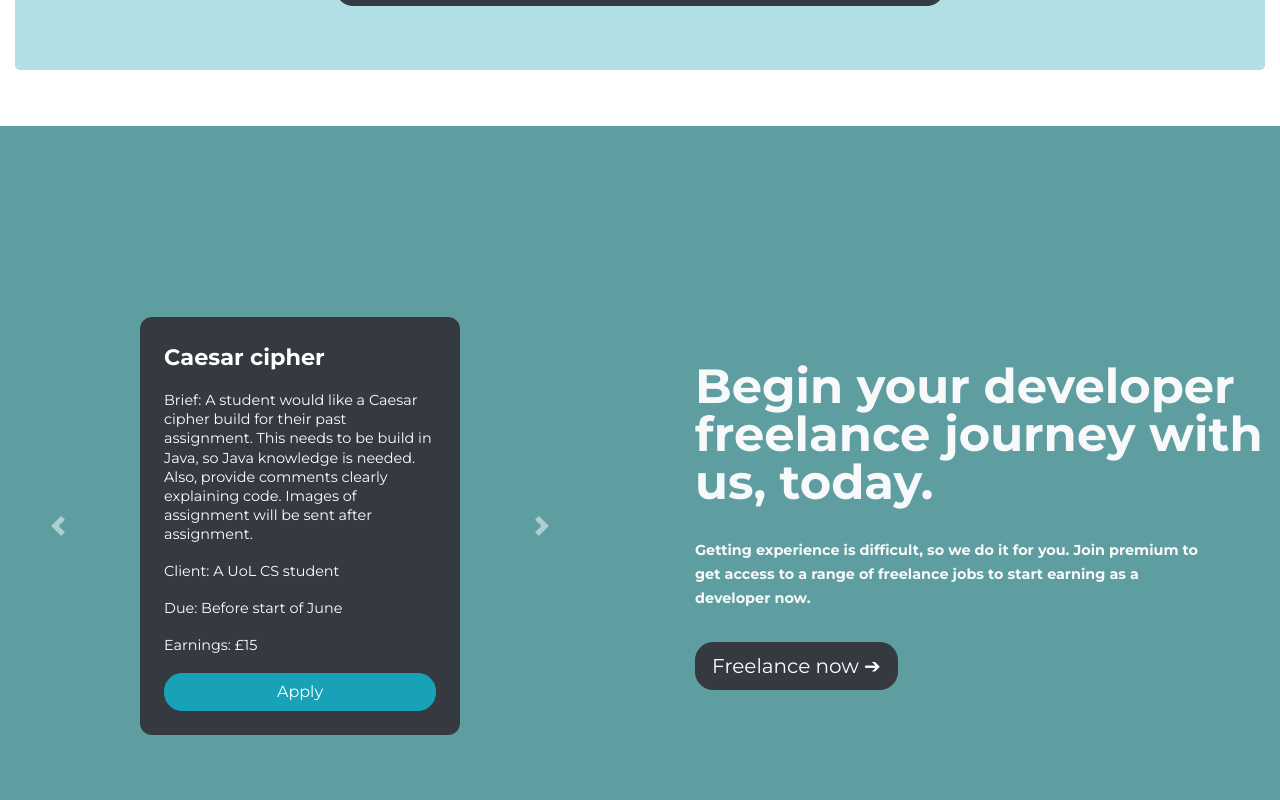
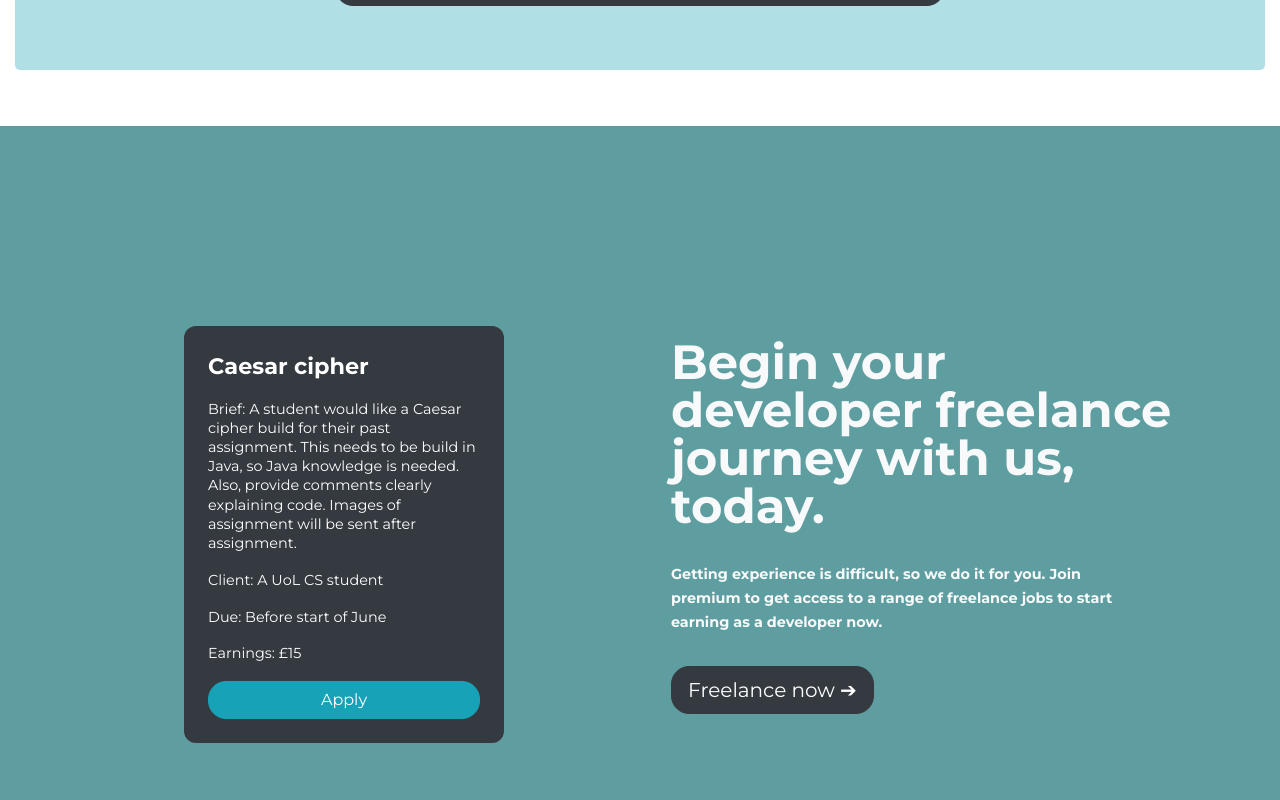
Before and after one commit to sgmselli/Devify, a React (Create React App) app in the folder frontend/: page / in a window 1280 px wide. Shown: the part 4920-5720 px from the top of the page. Built offline with nearby package versions, Linux system fonts and the light colour scheme.

Commit message:
freelance resizing

```diff
--- a/frontend/src/routes/Landing/Landing.css
+++ b/frontend/src/routes/Landing/Landing.css
@@ -446,12 +446,21 @@ button:hover b {
     justify-content: center;
 }
 
+.freelanceContainer {
+    margin:0 auto;
+    width:90%;
+}
+
 .freelanceIndex .row {
     display: flex;
     align-items: center;
     justify-content: center;
     margin: 0 auto;
-    gap:5rem;
+    gap:2rem;
+}
+
+.freelanceCol {
+    height:25rem;
 }
 
 .indexText {
@@ -562,9 +571,12 @@ textarea {
         max-width: 28rem;
     }
 
+    .freelanceCol {
+        margin:5rem auto;
+    }
+
     .freelanceIndex {
-        padding-top:8rem;
-        padding-bottom: 3rem;
+        padding-bottom:5rem;
     }
 
 }
--- a/frontend/src/routes/Landing/Landing.jsx
+++ b/frontend/src/routes/Landing/Landing.jsx
@@ -404,10 +404,10 @@ function Landing() {
                 </div>
 
                 <div className='freelanceIndex'>
-                    <div className='row'>
+                    <div className='row freelanceContainer'>
 
-                        <div className='col-lg'>
-                            <div id="carouselExampleControls" class="carousel slide" data-ride="carousel">
+                        <div className='col-lg freelanceCol'>
+                            <div id="carouselExampleControls" className="carousel slide" data-ride="carousel">
                                 <div class="carousel-inner">
                                     <div class="carousel-item active">
                                         <div className='landingCarousel'>
@@ -469,22 +469,6 @@ function Landing() {
                                         </div>
                                     </div>
                                 </div>
-                                <a
-                                    class="carousel-control-prev"
-                                    href="#carouselExampleControls"
-                                    role="button"
-                                    data-slide="prev">
-                                    <span class="carousel-control-prev-icon" aria-hidden="true"></span>
-                                    <span class="sr-only">Previous</span>
-                                </a>
-                                <a
-                                    class="carousel-control-next"
-                                    href="#carouselExampleControls"
-                                    role="button"
-                                    data-slide="next">
-                                    <span class="carousel-control-next-icon" aria-hidden="true"></span>
-                                    <span class="sr-only">Next</span>
-                                </a>
                             </div>
                         </div>
 
```
Also changed, not shown: 11 other files (tests, documents, lock files or other folders).
